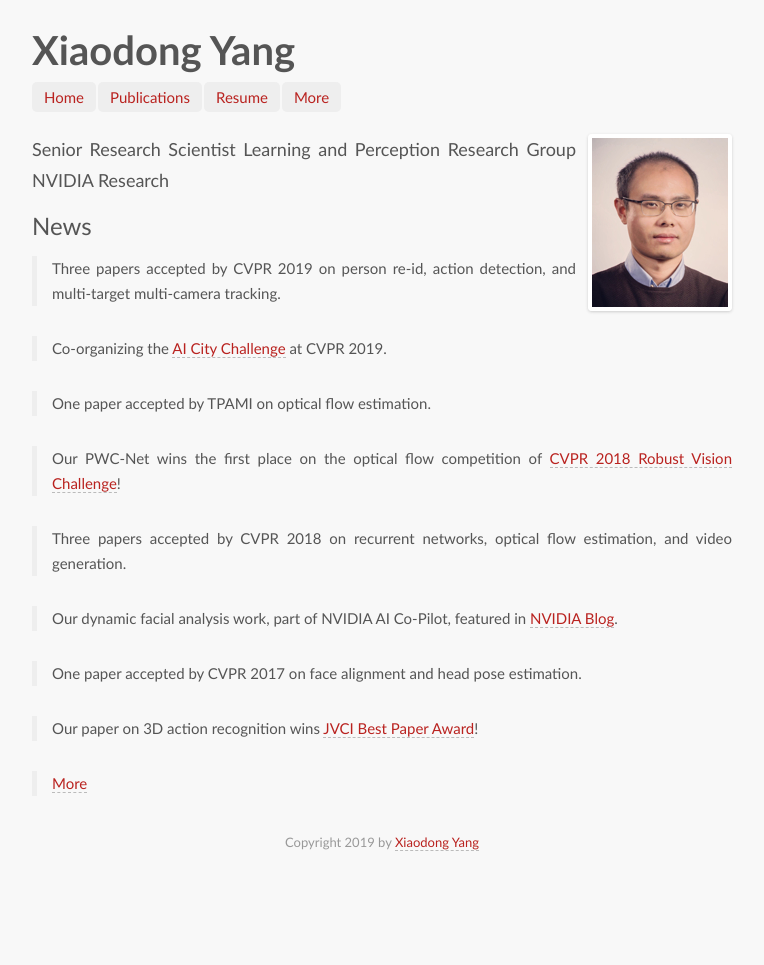
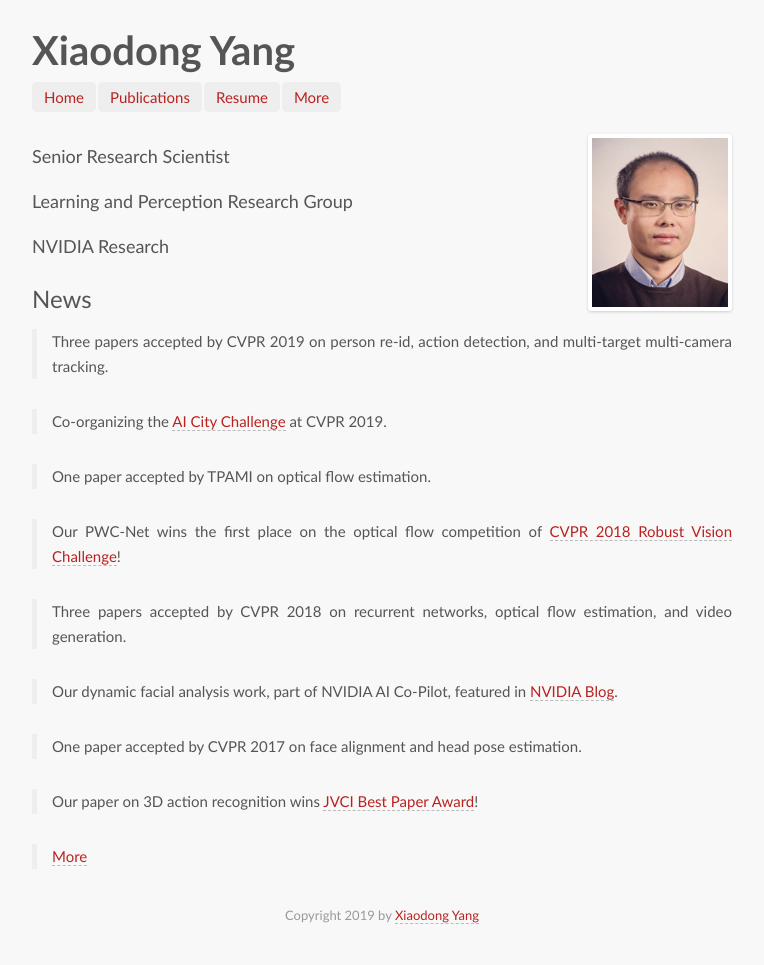
Before and after one commit to xiaodongyang/xiaodongyang.github.io, a Jekyll site: the page built from index.md, in a window 1280 px wide. Shown: the whole page, without its empty margins (258-1022 px from the left). Built offline with Jekyll 4.4.1, drawn with Linux system fonts in a browser that asks for light colours; some web fonts are replaced; our own code applies the rules of GitHub Pages for plain Markdown files; before the commit the page ends 900 px from its top, so only the background shows below that.

Commit message:
Update index.md

```diff
--- a/index.md
+++ b/index.md
@@ -3,9 +3,9 @@ layout: home
 avatar: yes
 ---
 
-<font size="4">Senior Research Scientist
-Learning and Perception Research Group
-NVIDIA Research</font>
+### Senior Research Scientist
+### Learning and Perception Research Group
+### NVIDIA Research
 
 ## News
 
```
